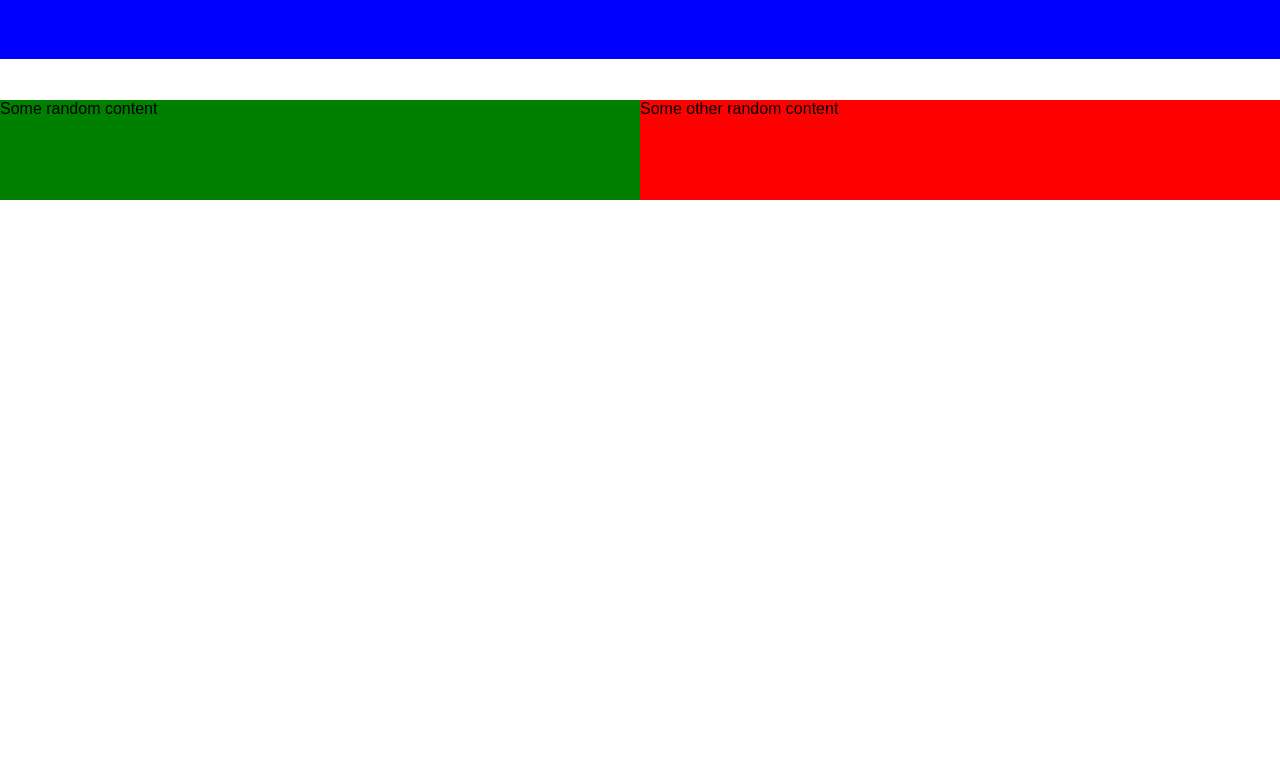
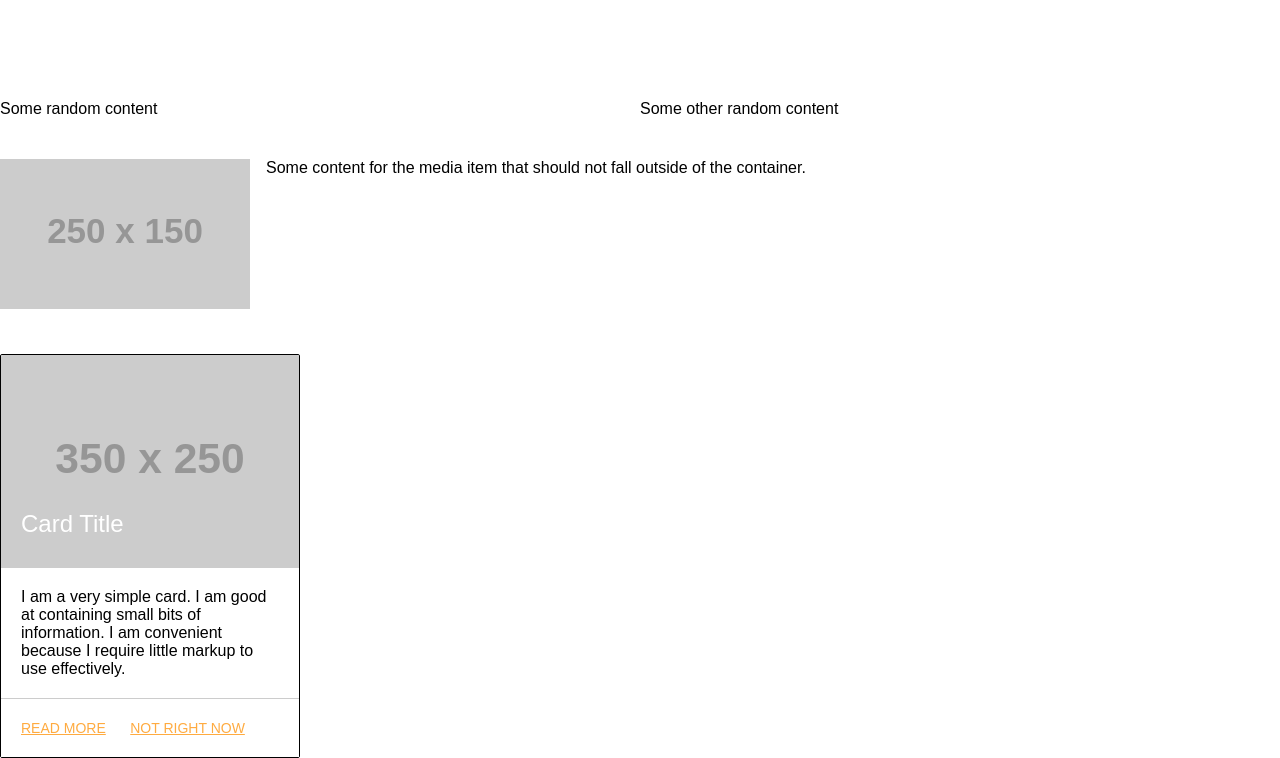
Before and after one commit to bebaps/outline-css, a plain HTML site: page index.html in a window 1280 px wide. Shown: the part 670-1428 px from the top of the page. Before the commit the page ends 870 px from the top, so only its background shows below. Drawn offline with Linux system fonts and the light colour scheme; placeholder pictures from the web are drawn by us.

Commit message:
Add a card component

```diff
--- a/index.html
+++ b/index.html
@@ -27,5 +27,33 @@
     <div>Some random content</div>
     <div>Some other random content</div>
   </div>
+
+  <div class="empty"></div>
+
+  <div class="media-item">
+    <div class="media-item_image">
+      <img src="http://placehold.it/250x150">
+    </div>
+    <div class="media-item_content">
+      <p>Some content for the media item that should not fall outside of the container.</p>
+    </div>
+  </div>
+
+  <div class="empty"></div>
+
+  <div class="card">
+    <div class="card_image">
+      <img src="http://placehold.it/350x250">
+      <p class="card_title">Card Title</p>
+    </div>
+    <div class="card_content">
+      <!-- <p class="card_title">Card Title</p> -->
+      <p>I am a very simple card. I am good at containing small bits of information. I am convenient because I require little markup to use effectively.</p>
+    </div>
+    <div class="card_actions">
+      <a href="#">Read More</a>
+      <a href="#">Not Right Now</a>
+    </div>
+  </div>
 </body>
 </html>
--- a/sass/_base.scss
+++ b/sass/_base.scss
@@ -1,19 +1,21 @@
+:root {
+  box-sizing: border-box;
+  font-size: $font_size;
+  font-family: $font_family;
+  -webkit-font-smoothing: antialiased;
+}
+
 *,
 *::before,
 *::after {
-  box-sizing: border-box;
+  box-sizing: inherit;
+
   border: none;
   margin: 0;
   padding: 0;
 }
 
-// html,
-// body {
-// }
-
 body {
   min-width: 100%;
   min-height: 100vh;
-  font-size: $font_size;
-  font-family: $font_family;
 }
--- a/sass/_call-to-action.scss
+++ b/sass/_call-to-action.scss
@@ -2,7 +2,7 @@
 // -----------------------------------------------------------------------------
 .call-to-action {
   width: 100%;
-  min-height: 30vmin;
+  min-height: 30vmin; // The height could just as easily be replaced with a set px based height
   padding: 1.5em 1em;
   font-size: 1rem;
   display: flex;
@@ -13,11 +13,9 @@
   @media screen and (min-width: 37.5em) { // 981px
     font-size: 1.5rem;
   }
-
-  background: blue;
-  color: white;
 }
 
+// Call to Action title
 .call-to-action_title {
   font-size: 1.5rem;
 
--- /dev/null
+++ b/sass/_card.scss
@@ -0,0 +1,64 @@
+// Card(s)
+// -----------------------------------------------------------------------------
+.card {
+  position: relative;
+  border-radius: 2px;
+  background-color: $color_white;
+
+  border: 1px solid black;
+  max-width: 300px;
+}
+
+// Card Image
+.card_image {
+  position: relative;
+
+  img {
+    display: block;
+    border-radius: 2px 2px 0 0; // To match the border-radius of the .card
+    position: relative;
+    left: 0;
+    right: 0;
+    top: 0;
+    bottom: 0;
+    width: 100%;
+  }
+
+  .card_title {
+    color: $color_white;
+    position: absolute;
+    bottom: 0;
+    left: 0;
+    padding: 20px; //TODO: change to em
+  }
+}
+
+// Card Content
+.card_content {
+  padding: 20px; //TODO: change to em
+
+  p {
+    margin: 0;
+  }
+}
+
+.card_title {
+  font-size: 1.5rem;
+  line-height: 2em;
+}
+
+// Card Actions
+.card_actions {
+  position: relative;
+  background-color: inherit;
+  border-top: 1px solid rgba($color_black, 0.2);
+  padding: 20px; //TODO: change to em
+
+  a {
+    font-size: 0.875em;
+    color: #ffab40;
+    margin-right: 20px; //TODO: change to em
+    transition: color .3s ease;
+    text-transform: uppercase;
+  }
+}
--- a/sass/_fifty-fifty.scss
+++ b/sass/_fifty-fifty.scss
@@ -2,9 +2,12 @@
 // -----------------------------------------------------------------------------
 .fifty-fifty {
   width: 100%;
-  height: 100px;
   display: flex;
-  flex-wrap: wrap;
+  flex-direction: column;
+
+  @media screen and (min-width: 61.3125em) { // 981px
+    flex-direction: initial;
+  }
 
   > div {
     width: 100%;
@@ -14,12 +17,5 @@
     @media screen and (min-width: 61.3125em) { // 981px
       width: 50%;
     }
-
-    &:nth-child(1) {
-      background: green;
-    }
-    &:nth-child(2) {
-      background: red;
-    }
   }
 }
--- a/sass/_hero.scss
+++ b/sass/_hero.scss
@@ -2,7 +2,7 @@
 // -----------------------------------------------------------------------------
 .hero {
   width: 100%;
-  min-height: 40vmax;
+  min-height: 40vmax; // The height could just as easily be replaced with a set px based height
   max-height: 500px;
   padding: 1.5em 1em;
   font-size: 2rem;
@@ -18,11 +18,9 @@
     min-height: 35vmax;
     font-size: 4rem;
   }
-
-  background: black;
-  color: white;
 }
 
+// Hero title
 .hero_title {
   font-size: inherit;
 }
--- /dev/null
+++ b/sass/_media-item.scss
@@ -0,0 +1,31 @@
+// Media Item
+// -----------------------------------------------------------------------------
+.media-item {
+  display: flex;
+  flex-direction: column;
+  align-items: flex-start;
+
+  @media screen and (min-width: 37.5em) { // 600px
+    flex-direction: initial;
+  }
+}
+
+// Media Item image
+.media-item_image {
+  flex: 100%;
+
+  @media screen and (min-width: 37.5em) { // 600px
+    flex: none;
+    margin-right: 1em;
+  }
+}
+
+// Media Item content
+.media-item_content {
+  flex: 100%;
+  order: 1;
+
+  @media screen and (min-width: 37.5em) { // 600px
+    flex: 1;
+  }
+}
--- a/sass/_utilities.scss
+++ b/sass/_utilities.scss
@@ -1,13 +1,50 @@
+// Utility Classes
+// -----------------------------------------------------------------------------
+// Make something round
 .round {
   border-radius: 0.3em;
 }
 
+// Display block
 .block {
   display: block;
   width: 100%;
 }
 
+// An empty divider
 .empty {
   margin: 20px 0;
   height: 1px;
 }
+
+// Responsive media
+img.responsive,
+video.responsive,
+iframe.responsive,
+embed.responsive,
+object.responsive {
+  max-width: 100%;
+  height: auto;
+}
+
+// Responsive embed
+.embed {
+  position: relative;
+  padding-bottom: 56.25%; // 16:9
+  height: 0;
+  overflow: hidden;
+
+  &.embed-4-by-3 { // 4:3
+    padding-bottom: 75%;
+  }
+
+  iframe,
+  object,
+  embed {
+    position: absolute;
+    top: 0;
+    left: 0;
+    width: 100%;
+    height: 100%;
+  }
+}
--- a/sass/outline.scss
+++ b/sass/outline.scss
@@ -5,4 +5,6 @@
 @import "hero";
 @import "call-to-action";
 @import "fifty-fifty";
+@import "media-item";
+@import "card";
 @import "utilities";
```
Also changed, not shown: css/outline.css, 1 other file.
